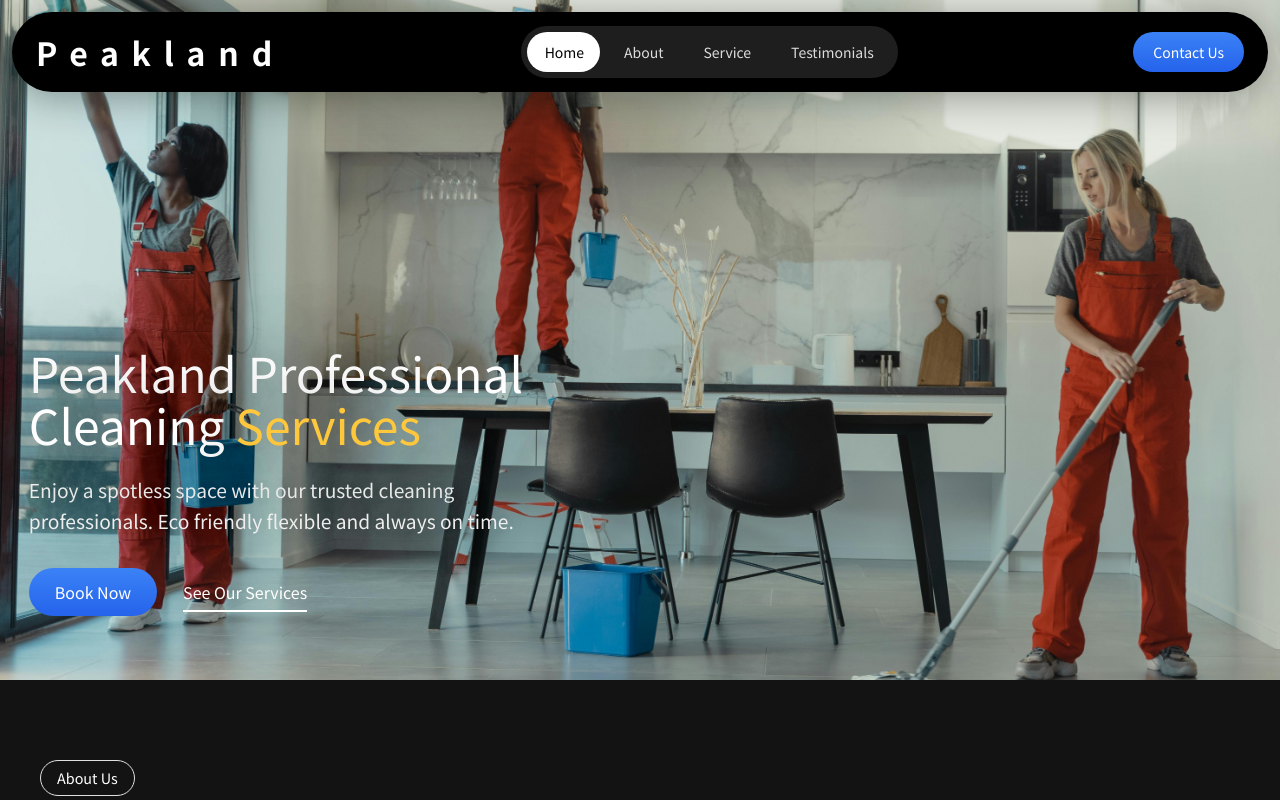
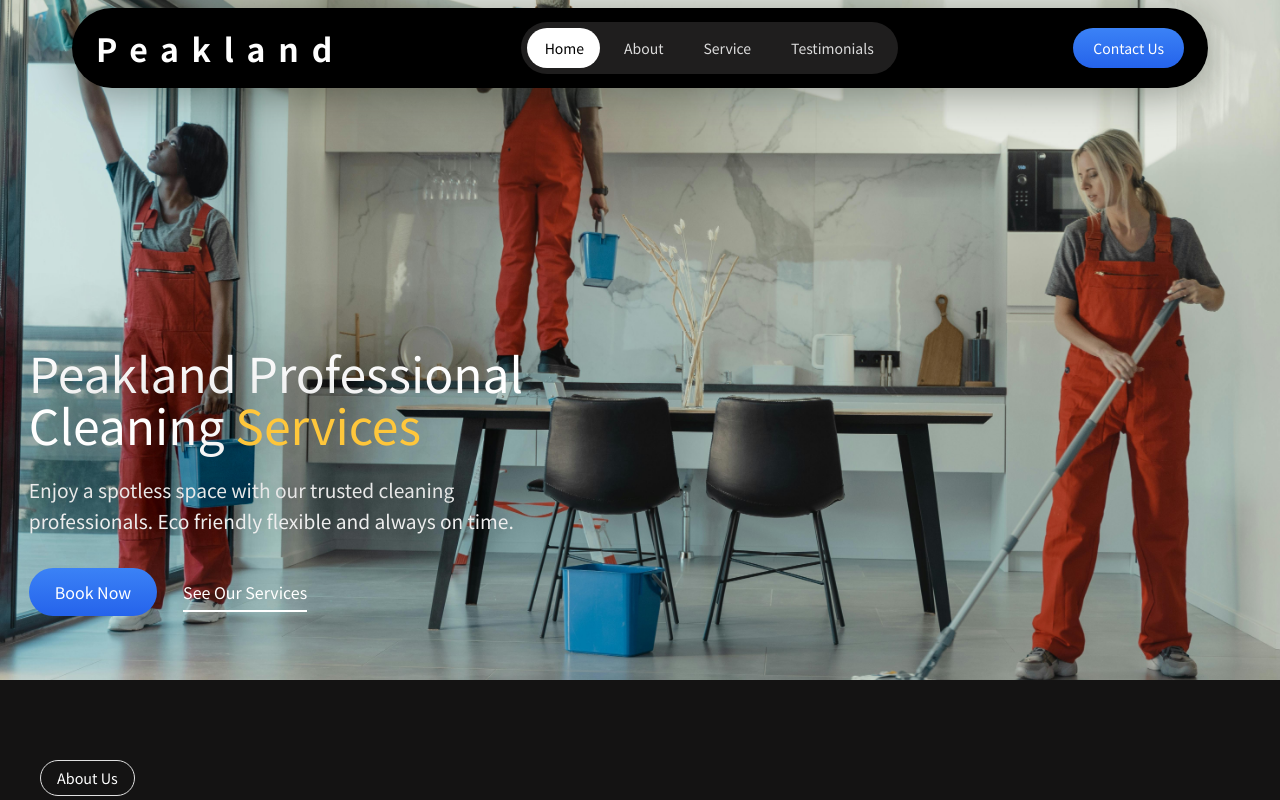
Before and after one commit to tgulu/PeakLand, a React (Vite) app: page / in a window 1280 px wide. Shown: the top 800 px of the page. Built offline with nearby package versions, Linux system fonts and the light colour scheme; a web font is replaced by a local one.

Commit message:
change width for navbar for large screens

```diff
--- a/src/components/NavBar/NavBar.module.css
+++ b/src/components/NavBar/NavBar.module.css
@@ -14,13 +14,20 @@
    ========================= */
 
 .navbar {
-  padding: 12px;
   position: fixed;
   top: 0;
-  left: 0;
-  right: 0;
-  width: 100%;
+  left: 50%;
+  transform: translateX(-50%);
+  width: 90%;
+  padding: 8px;
+  display: flex;
   z-index: 100;
+}
+
+@media (min-width: 2100px) {
+  .navbar {
+    width: 80%;
+  }
 }
 
 /* =========================
```
